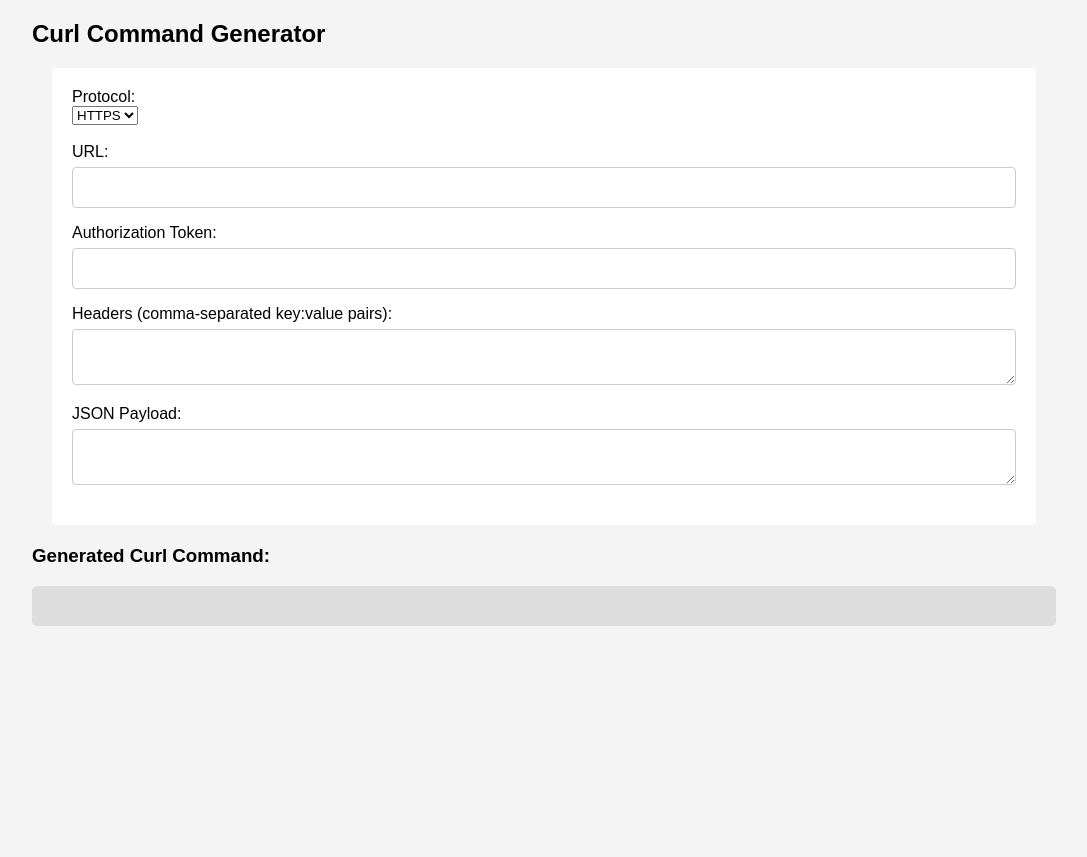
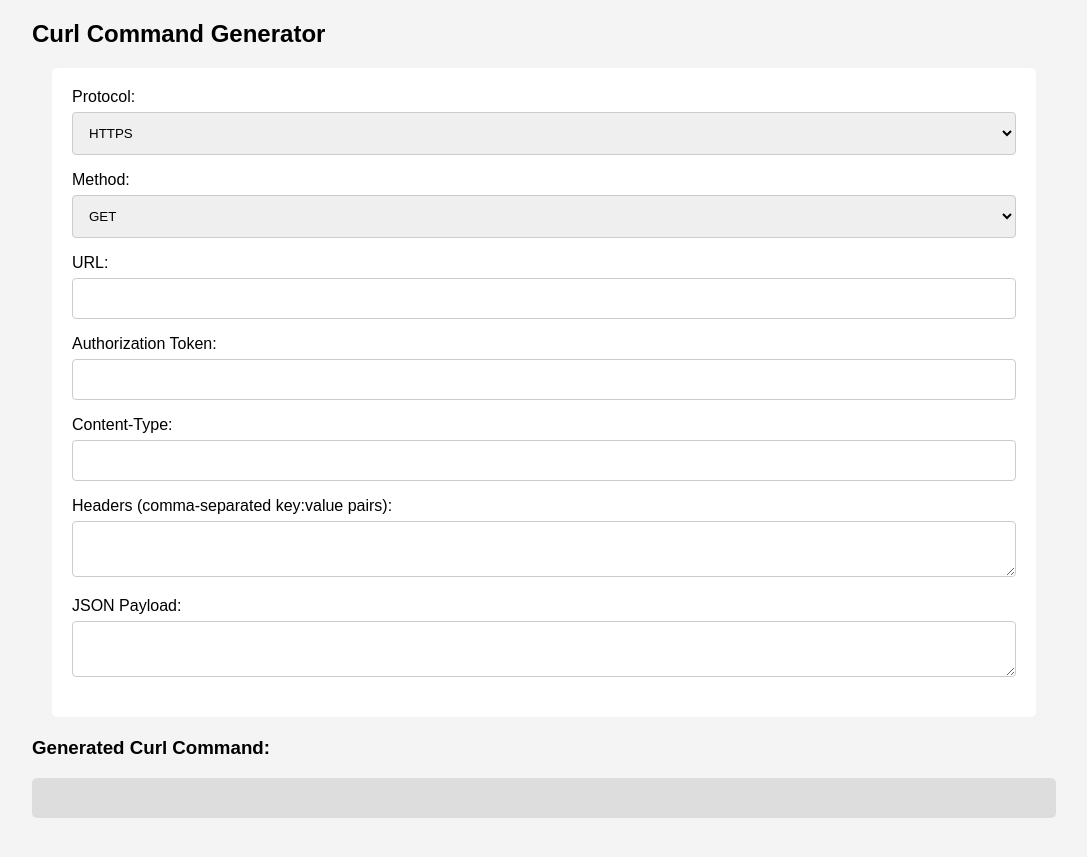
Before and after one commit to ronaldstoner/ron, a Jekyll site: the page curlgenerator/index.html, which Jekyll copies as it is, in a window 1280 px wide. Shown: the top 857 px of the page, without its empty margins (96-1183 px from the left). Built offline with Jekyll 4.4.1, drawn with Linux system fonts in a browser that asks for light colours.

Commit message:
Adding updated curlgenerator

```diff
--- a/curlgenerator/index.html
+++ b/curlgenerator/index.html
@@ -20,7 +20,7 @@
             padding: 20px;
             border-radius: 5px;
         }
-        input[type=text], textarea {
+        input[type=text], textarea, select {
             width: 100%;
             padding: 12px;
             border: 1px solid #ccc;
@@ -45,11 +45,21 @@
             <select id="protocol" name="protocol">
                 <option value="http">HTTP</option>
                 <option value="https" selected>HTTPS</option>
-            </select><br><br>
+            </select><br>
+            <label for="method">Method:</label><br>
+            <select id="method" name="method">
+                <option value="GET">GET</option>
+                <option value="POST">POST</option>
+                <option value="PUT">PUT</option>
+                <option value="DELETE">DELETE</option>
+                <option value="OPTIONS">OPTIONS</option>
+            </select><br>
             <label for="url">URL:</label><br>
             <input type="text" id="url" name="url"><br>
             <label for="token">Authorization Token:</label><br>
             <input type="text" id="token" name="token"><br>
+            <label for="contentType">Content-Type:</label><br>
+            <input type="text" id="contentType" name="contentType"><br>
             <label for="headers">Headers (comma-separated key:value pairs):</label><br>
             <textarea id="headers" name="headers"></textarea><br>
             <label for="json">JSON Payload:</label><br>
--- a/curlgenerator/script.js
+++ b/curlgenerator/script.js
@@ -1,25 +1,39 @@
 window.onload = function() {
-    document.getElementById('protocol').addEventListener('change', generateCurlCommand);
+    document.getElementById('protocol').addEventListener('input', generateCurlCommand);
+    document.getElementById('method').addEventListener('input', generateCurlCommand);
     document.getElementById('url').addEventListener('input', generateCurlCommand);
+    document.getElementById('token').addEventListener('input', generateCurlCommand);
+    document.getElementById('contentType').addEventListener('input', generateCurlCommand);
     document.getElementById('headers').addEventListener('input', generateCurlCommand);
     document.getElementById('json').addEventListener('input', generateCurlCommand);
-    document.getElementById('token').addEventListener('input', generateCurlCommand);
 }
 
 function generateCurlCommand() {
     var protocol = document.getElementById('protocol').value;
+    var method = document.getElementById('method').value;
     var url = document.getElementById('url').value;
+    var token = document.getElementById('token').value;
+    var contentType = document.getElementById('contentType').value;
     var headers = document.getElementById('headers').value;
     var json = document.getElementById('json').value;
-    var token = document.getElementById('token').value;
 
-    var curlCommand = "curl -X GET ";
+    var curlCommand = "curl -X " + method + " ";
 
     // Add protocol
     curlCommand += protocol + "://";
 
     // Add URL
     curlCommand += url + " ";
+
+    // Add authorization token
+    if (token != '') {
+        curlCommand += "-H 'Authorization: Bearer " + token + "' ";
+    }
+
+    // Add Content-Type header
+    if (contentType != '') {
+        curlCommand += "-H 'Content-Type: " + contentType + "' ";
+    }
 
     // Add headers
     var headersArray = headers.split(',');
@@ -32,10 +46,5 @@ function generateCurlCommand() {
         curlCommand += "-d '" + json + "' ";
     }
 
-    // Add authorization token
-    if (token != '') {
-        curlCommand += "-H 'Authorization: Bearer " + token + "' ";
-    }
-
     document.getElementById('curlCommand').innerText = curlCommand;
 }
```
